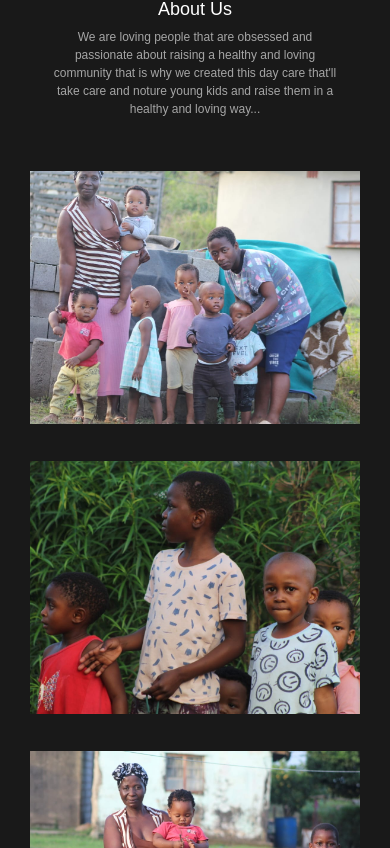
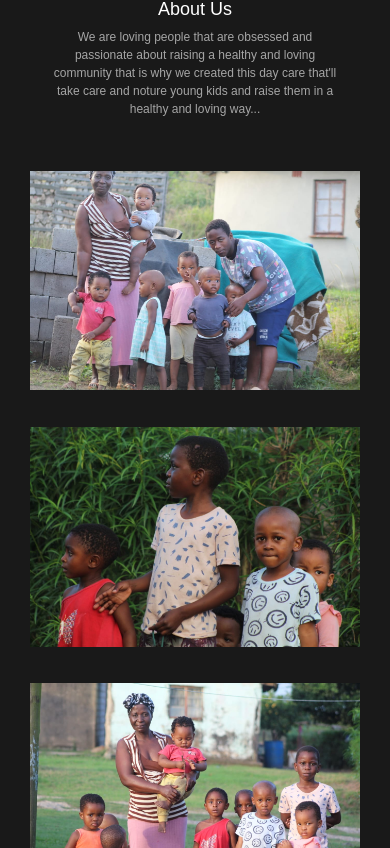
Before and after one commit to siyabongasamkelo/okuhleCrech, a React (Create React App) app in the folder client/crech/: page / in a window 390 px wide. Shown: the part 896-1744 px from the top of the page. Built offline with nearby package versions, Linux system fonts and the light colour scheme; a web font is replaced by a local one.

Commit message:
fix: made AboutUs responsive to all devices

```diff
--- a/client/crech/src/components/home/About.styled.js
+++ b/client/crech/src/components/home/About.styled.js
@@ -4,34 +4,37 @@
 export const AboutCover = styled.section`
   font-family: "Anta", sans-serif;
   font-style: normal;
-  @media only screen and (max-width: 600px) {
-    margin-top: 5%;
-    text-align: center;
+  margin-top: 5%;
+  text-align: center;
+
+  @media only screen and (min-width: 992px) {
+    text-align: left;
   }
 `;
 
 export const AboutParaCover = styled(ParagraphCover)`
-  width: 40%;
-  @media only screen and (max-width: 600px) {
-    width: 80%;
+  width: 80%;
+  @media only screen and (min-width: 992px) {
+    width: 40%;
   }
 `;
 
 export const AboutContainer = styled.div`
   display: flex;
-  justify-content: space-between;
+  flex-direction: column;
   img {
-    height: 30vh;
-    width: 30%;
-    margin-top: 5%;
+    width: 90%;
+    margin-left: 5%;
+    margin-top: 10%;
     object-fit: cover;
   }
-  @media only screen and (max-width: 600px) {
-    flex-direction: column;
+  @media only screen and (min-width: 992px) {
+    flex-direction: row;
+    justify-content: space-between;
     img {
-      width: 90%;
-      margin-left: 5%;
-      margin-top: 10%;
+      height: 30vh;
+      width: 30%;
+      margin-top: 5%;
     }
   }
 `;
```
